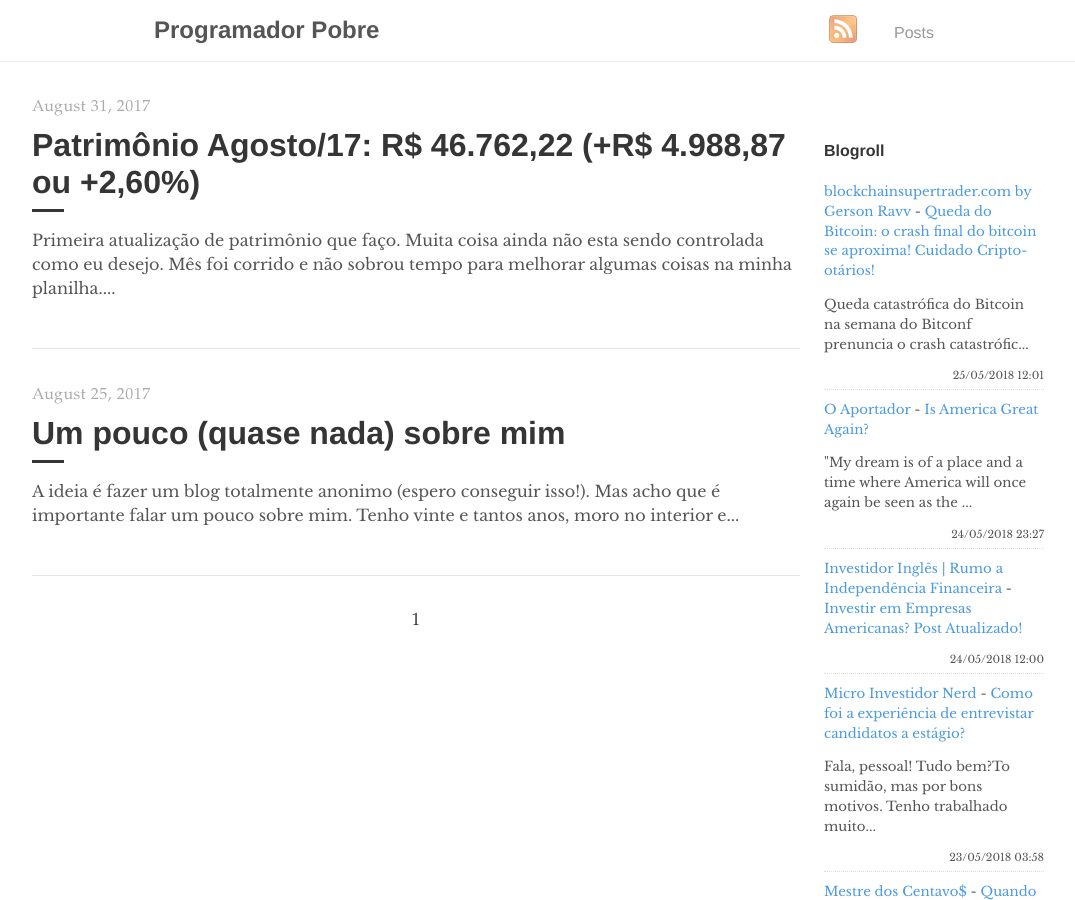
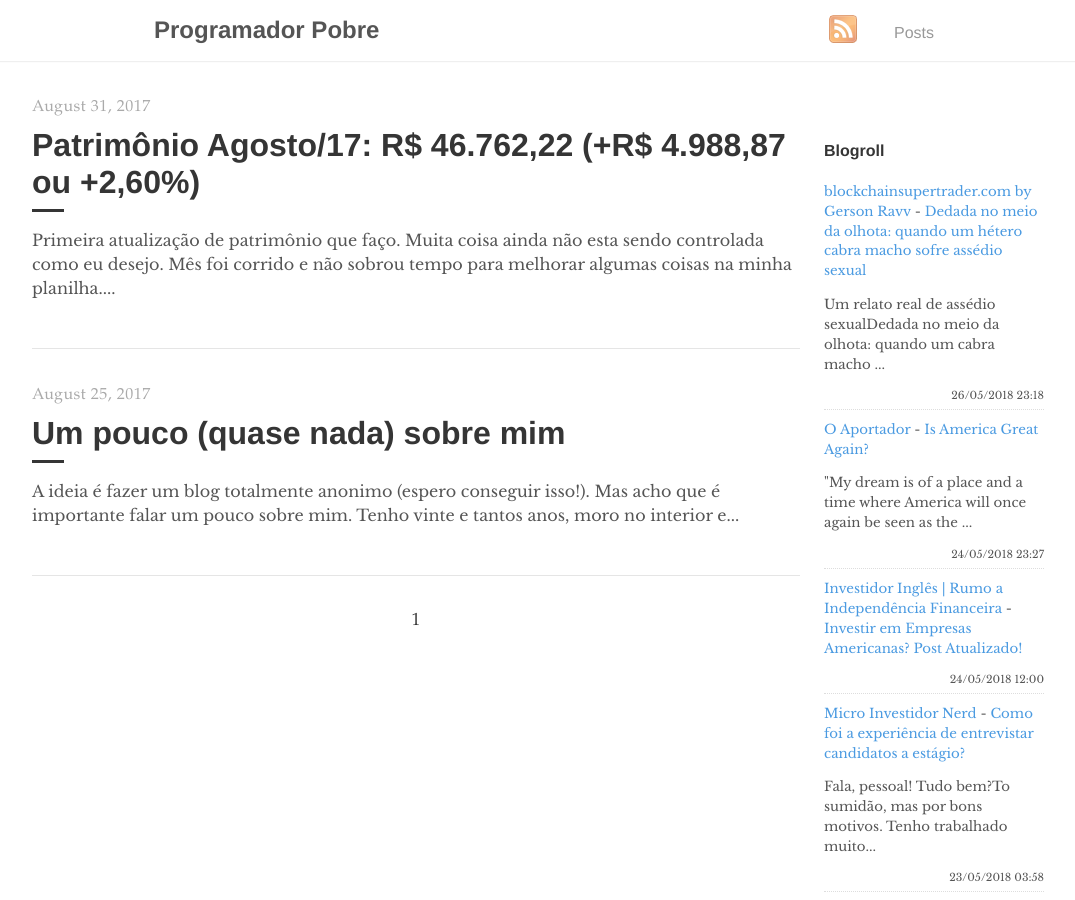
Before and after one commit to programadorpobre/programadorpobre.github.io, a Jekyll site: the page built from index.html, in a window 1280 px wide and 900 px high. Shown: the whole window, without its empty margins (96-1171 px from the left). Built offline with Jekyll 4.4.1, drawn with Linux system fonts in a browser that asks for light colours; the list of posts is cut into pages by our own code; comment, search, counter and statistics services are not loaded.

Commit message:
[ci skip] travis #295

```diff
--- a/_includes/feed-entries.html
+++ b/_includes/feed-entries.html
@@ -1,7 +1,7 @@
 <div class="feed-entry">
-    <a class="feed-entry-site-name" href="http://www.blockchainsupertrader.com/">blockchainsupertrader.com by Gerson Ravv</a> - <a class="feed-entry-title" href="http://www.blockchainsupertrader.com/2018/05/queda-do-bitcoin-o-crash-final-do.html">Queda do Bitcoin: o crash final do bitcoin se aproxima! Cuidado Cripto-otários!</a>
-    <p class="feed-entry-summary">Queda catastrófica do Bitcoin na semana do Bitconf prenuncia o crash catastrófic...</p>
-    <time datetime="2018-05-25T12:01:00.000-03:00">25/05/2018 12:01</time>
+    <a class="feed-entry-site-name" href="http://www.blockchainsupertrader.com/">blockchainsupertrader.com by Gerson Ravv</a> - <a class="feed-entry-title" href="http://www.blockchainsupertrader.com/2018/05/dedada-no-meio-da-olhota-quando-um.html">Dedada no meio da olhota: quando um hétero cabra macho sofre assédio sexual</a>
+    <p class="feed-entry-summary">Um relato real de assédio sexualDedada no meio da olhota: quando um cabra macho ...</p>
+    <time datetime="2018-05-26T23:18:00.002-03:00">26/05/2018 23:18</time>
 </div>
 <div class="feed-entry">
     <a class="feed-entry-site-name" href="https://oaportadorfinanceiro.blogspot.com/">O Aportador</a> - <a class="feed-entry-title" href="https://oaportadorfinanceiro.blogspot.com/2018/05/is-america-great-again.html">Is America Great Again?</a>
```
